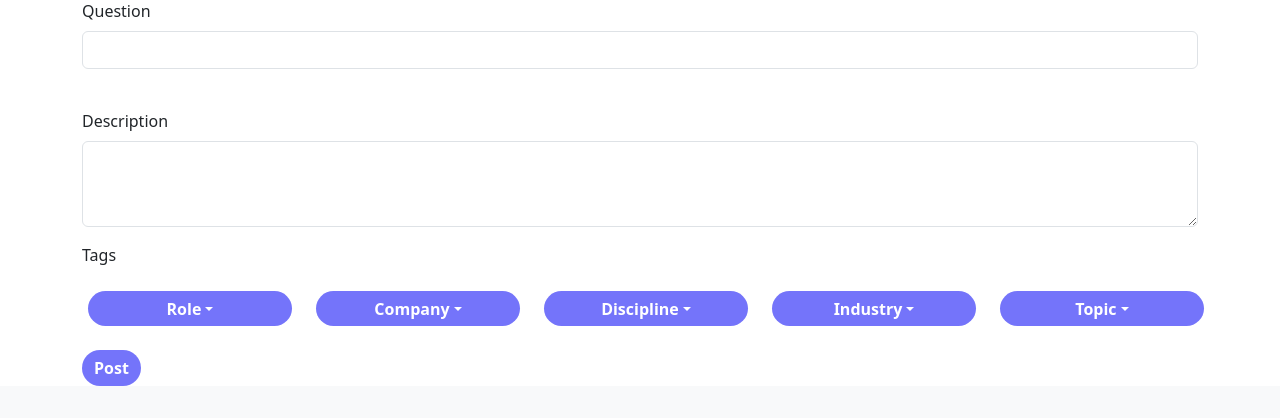
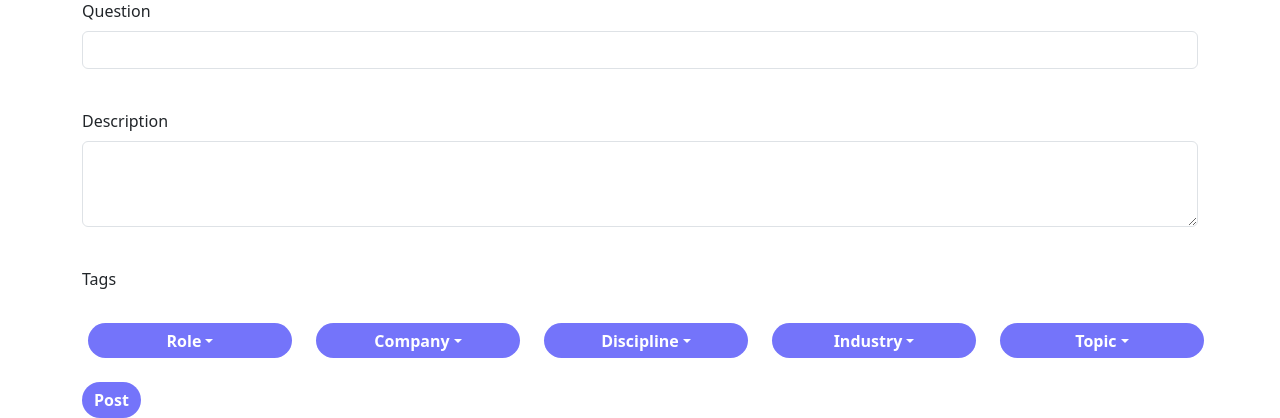
Before and after one commit to HarryRMorrison/CareerKickstart, a Flask app: page /create in a window 1280 px wide. Shown: the part 461-879 px from the top of the page. Before the commit the page ends 847 px from the top, so only its background shows below. Run offline with Flask 3, Linux system fonts and the light colour scheme; a user stored in the database is signed in; tables that the repository leaves empty hold one stand-in row (values such as "Sample post").

Commit message:
Update questionform.html

```diff
--- a/app/templates/questionform.html
+++ b/app/templates/questionform.html
@@ -14,18 +14,17 @@
         <span style="color:red;">[{{ error}}]</span>
         {% endfor %}
     </div>
-    <p>{{ form.tags.label }}<br></p>
+    <p>{{ form.tags.label(class="form-label mt-4") }}<br></p>
     <div class="dropdown-center d-flex row mt-4">
         {% for name, tags in categories.items() %}
         <div class="col">
             <button class="btn btn-primary dropdown-toggle" type="button" id="chosen{{ name }}" data-bs-toggle="dropdown" data-bs-auto-close="outside" aria-expanded="false">{{ name.capitalize() }}</button>
             <ul class="dropdown-menu" aria-labelledby="chosen{{ name }}">
-                {{ form.tags }}
                 {% for checkbox in form.tags %}
                     {% if checkbox.label.text in tags %}
                     <li>
                         <a class="dropdown-item">
-                            <label>{{ checkbox() }} {{ checkbox.label }}</label>
+                            {{ checkbox() }} {{ checkbox.label }}
                         </a>
                     </li>
                     {% endif %}
```
